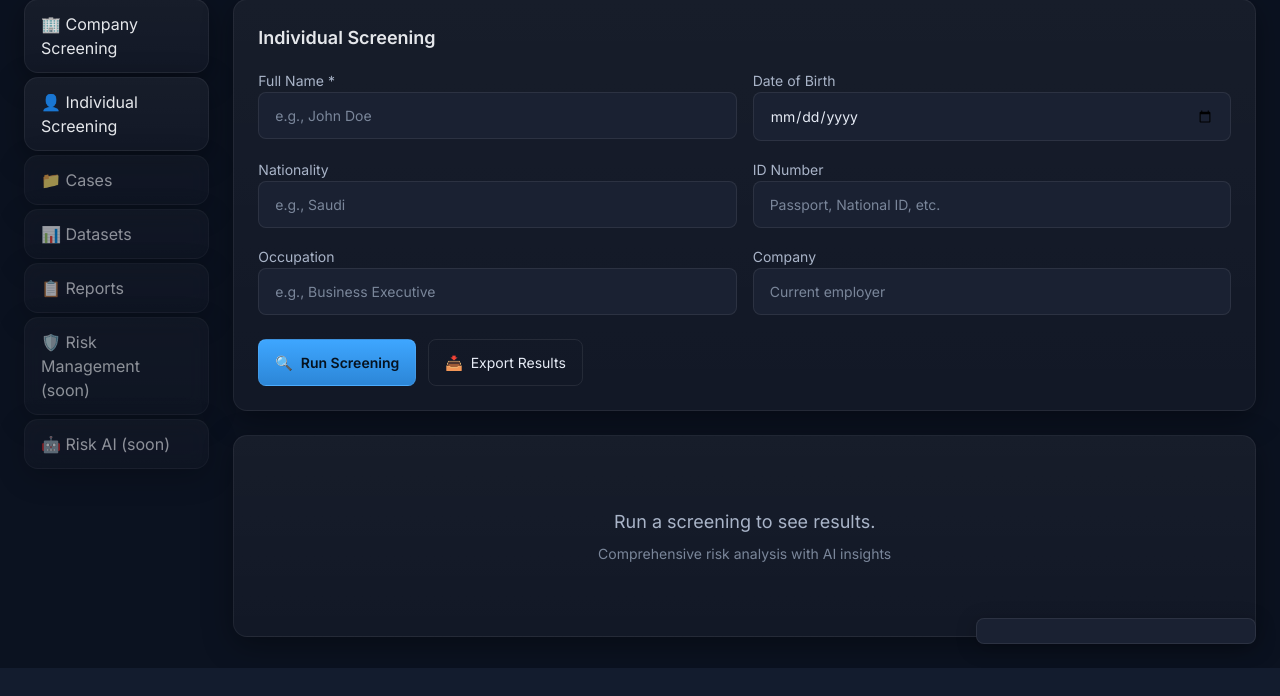
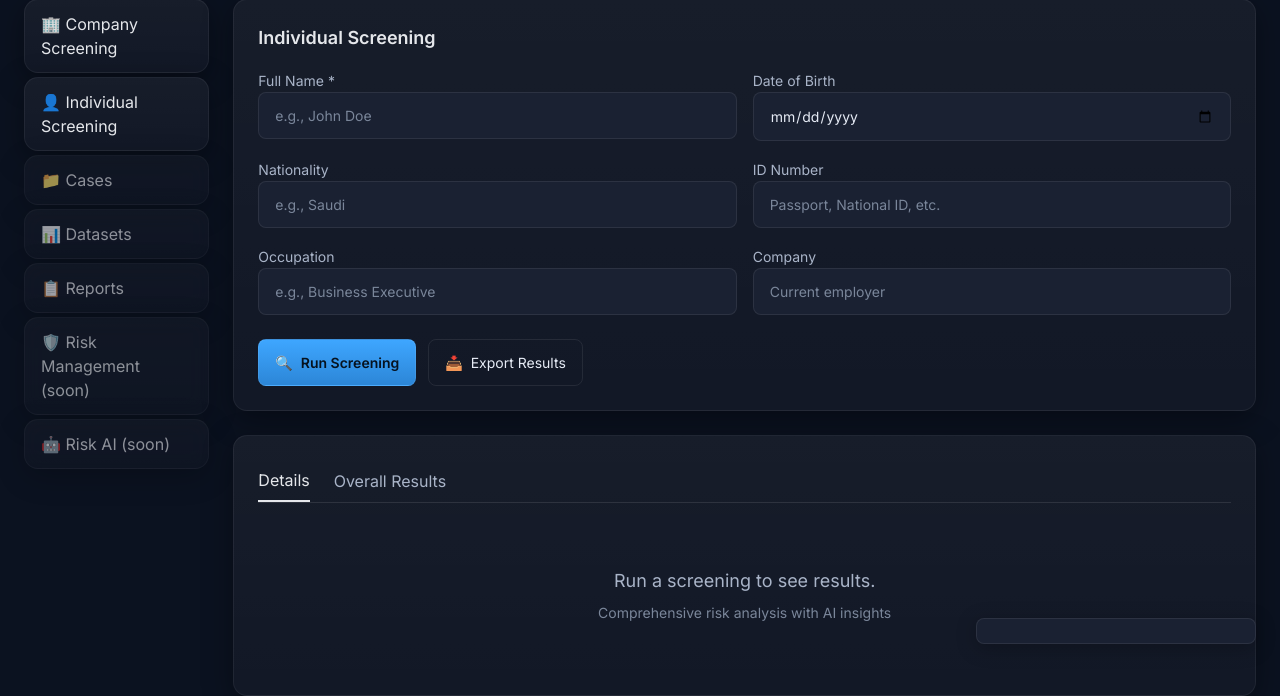
Before and after one commit to laithharzallah/Laithstool, a Flask app: page /individual in a window 1280 px wide. Shown: the part 132-828 px from the top of the page. Before the commit the page ends 800 px from the top, so only its background shows below. Run offline with Flask 3, Linux system fonts and the light colour scheme; the visitor is signed in with stand-in values (Sample User, id 1); some libraries are stand-ins or nearby versions.

Commit message:
Fix(individual): add Overall Results tab to show full JSON response

```diff
--- a/templates/individual.html
+++ b/templates/individual.html
@@ -46,9 +46,25 @@
         </form>
     </div>
 
-    <!-- Results Section -->
+    <!-- Results Section with Tabs -->
     <div class="surface p-6">
-        {% include "partials/_results.html" %}
+        <div class="border-b border-white/10 mb-4">
+            <nav class="flex gap-6">
+                <button type="button" id="tab-details-ind" class="py-2 border-b-2 border-accent-blue text-accent-blue">Details</button>
+                <button type="button" id="tab-overall-ind" class="py-2 text-[var(--text-1)] hover:text-white/90">Overall Results</button>
+            </nav>
+        </div>
+
+        <!-- Details Panel (existing renderer) -->
+        <div id="panel-details-ind">
+            {% include "partials/_results.html" %}
+        </div>
+
+        <!-- Overall Results Panel (aggregated raw response) -->
+        <div id="panel-overall-ind" class="hidden">
+            <div class="text-sm text-[var(--text-1)] mb-2">Complete API Response</div>
+            <pre id="overall-json-ind" class="bg-[var(--bg-2)] p-4 rounded-xl overflow-auto text-sm leading-relaxed">—</pre>
+        </div>
     </div>
 </section>
 
@@ -77,6 +93,16 @@
             return;
         }
 
+        // Save full response and show in Overall tab
+        try {
+            window.__last_api_ind__ = data;
+            const overallEl = document.getElementById('overall-json-ind');
+            if (overallEl) overallEl.textContent = JSON.stringify(data, null, 2);
+            if (typeof window.__showPanelInd === 'function') {
+                window.__showPanelInd('overall');
+            }
+        } catch (_) {}
+
         renderIndividualResults(data);
         toast('Individual screening completed successfully', 'success');
 
@@ -89,5 +115,45 @@
 
 // Export handler
 document.getElementById('btnExport').addEventListener('click', exportReport);
+
+// Simple tabs for Individual Details / Overall Results
+function initIndividualTabs() {
+    const tabDetails = document.getElementById('tab-details-ind');
+    const tabOverall = document.getElementById('tab-overall-ind');
+    const panelDetails = document.getElementById('panel-details-ind');
+    const panelOverall = document.getElementById('panel-overall-ind');
+
+    if (!tabDetails || !tabOverall || !panelDetails || !panelOverall) return;
+
+    function showPanelInd(which) {
+        const isOverall = which === 'overall';
+        panelOverall.classList.toggle('hidden', !isOverall);
+        panelDetails.classList.toggle('hidden', isOverall);
+        // styling
+        if (isOverall) {
+            tabOverall.classList.add('border-b-2','border-accent-blue','text-accent-blue');
+            tabOverall.classList.remove('text-[var(--text-1)]');
+            tabDetails.classList.remove('border-b-2','border-accent-blue','text-accent-blue');
+            tabDetails.classList.add('text-[var(--text-1)]');
+        } else {
+            tabDetails.classList.add('border-b-2','border-accent-blue','text-accent-blue');
+            tabDetails.classList.remove('text-[var(--text-1)]');
+            tabOverall.classList.remove('border-b-2','border-accent-blue','text-accent-blue');
+            tabOverall.classList.add('text-[var(--text-1)]');
+        }
+    }
+
+    tabDetails.addEventListener('click', (e) => { e.preventDefault(); showPanelInd('details'); });
+    tabOverall.addEventListener('click', (e) => { e.preventDefault(); showPanelInd('overall'); });
+
+    // expose for use after API
+    window.__showPanelInd = showPanelInd;
+}
+
+if (document.readyState === 'loading') {
+    document.addEventListener('DOMContentLoaded', initIndividualTabs);
+} else {
+    initIndividualTabs();
+}
 </script>
 {% endblock %}
```
